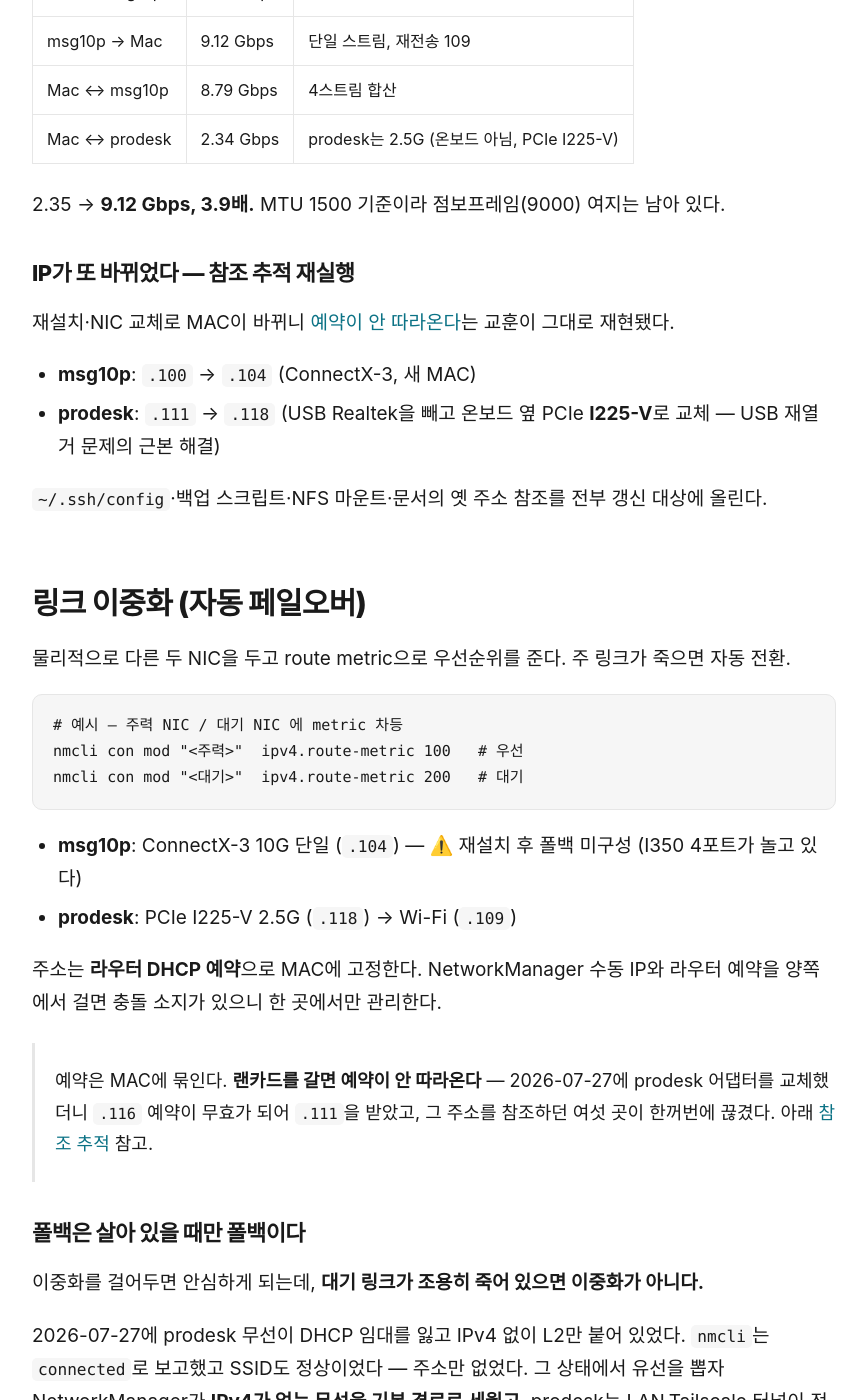
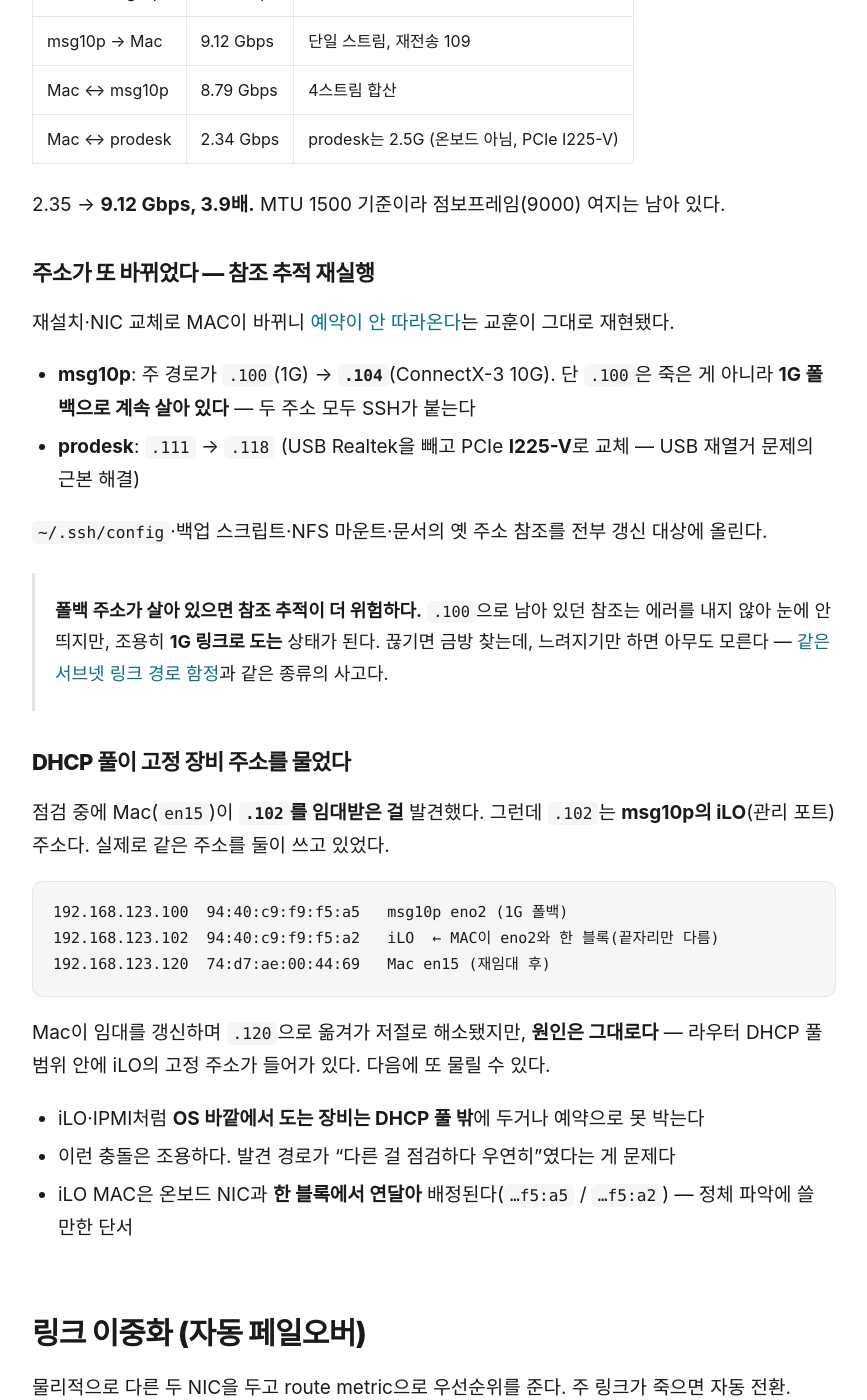
Before and after one commit to seongilp/homelab, a Jekyll site: the page built from docs/network.md, in a window 1280 px wide and 1400 px high, scrolled down 1486 px. Shown: the whole window, without its empty margins (206-1073 px from the left). Built offline with Jekyll 4.4.1, drawn with Linux system fonts in a browser that asks for light colours; our own code applies the rules of GitHub Pages for plain Markdown files; some of the changed text lies outside the part shown.

Commit message:
docs(network): 점검 결과 반영 — msg10p 폴백 정정(netplan), DHCP·iLO 주소 충돌 기록

````diff
--- a/docs/network.md
+++ b/docs/network.md
@@ -44,30 +44,71 @@
 
 2.35 → **9.12 Gbps, 3.9배.** MTU 1500 기준이라 점보프레임(9000) 여지는 남아 있다.
 
-### IP가 또 바뀌었다 — 참조 추적 재실행
+### 주소가 또 바뀌었다 — 참조 추적 재실행
 
 재설치·NIC 교체로 MAC이 바뀌니 [예약이 안 따라온다](#주소를-바꾸면-참조를-전부-찾아야-한다)는
 교훈이 그대로 재현됐다.
 
-- **msg10p**: `.100` → `.104` (ConnectX-3, 새 MAC)
-- **prodesk**: `.111` → `.118` (USB Realtek을 빼고 온보드 옆 PCIe **I225-V**로 교체 — USB 재열거 문제의 근본 해결)
+- **msg10p**: 주 경로가 `.100`(1G) → **`.104`**(ConnectX-3 10G). 단 `.100`은 죽은 게 아니라
+  **1G 폴백으로 계속 살아 있다** — 두 주소 모두 SSH가 붙는다
+- **prodesk**: `.111` → `.118` (USB Realtek을 빼고 PCIe **I225-V**로 교체 — USB 재열거 문제의 근본 해결)
 
 `~/.ssh/config`·백업 스크립트·NFS 마운트·문서의 옛 주소 참조를 전부 갱신 대상에 올린다.
+
+> **폴백 주소가 살아 있으면 참조 추적이 더 위험하다.** `.100`으로 남아 있던 참조는
+> 에러를 내지 않아 눈에 안 띄지만, 조용히 **1G 링크로 도는** 상태가 된다.
+> 끊기면 금방 찾는데, 느려지기만 하면 아무도 모른다 —
+> [같은 서브넷 링크 경로 함정](#default-metric만-보면-속는다--같은-서브넷은-링크-경로가-이긴다)과 같은 종류의 사고다.
+
+### DHCP 풀이 고정 장비 주소를 물었다
+
+점검 중에 Mac(`en15`)이 **`.102`를 임대받은 걸** 발견했다. 그런데 `.102`는
+**msg10p의 iLO**(관리 포트) 주소다. 실제로 같은 주소를 둘이 쓰고 있었다.
+
+```
+192.168.123.100  94:40:c9:f9:f5:a5   msg10p eno2 (1G 폴백)
+192.168.123.102  94:40:c9:f9:f5:a2   iLO  ← MAC이 eno2와 한 블록(끝자리만 다름)
+192.168.123.120  74:d7:ae:00:44:69   Mac en15 (재임대 후)
+```
+
+Mac이 임대를 갱신하며 `.120`으로 옮겨가 저절로 해소됐지만, **원인은 그대로다** —
+라우터 DHCP 풀 범위 안에 iLO의 고정 주소가 들어가 있다. 다음에 또 물릴 수 있다.
+
+- iLO·IPMI처럼 **OS 바깥에서 도는 장비는 DHCP 풀 밖**에 두거나 예약으로 못 박는다
+- 이런 충돌은 조용하다. 발견 경로가 "다른 걸 점검하다 우연히"였다는 게 문제다
+- iLO MAC은 온보드 NIC과 **한 블록에서 연달아** 배정된다(`…f5:a5` / `…f5:a2`) — 정체 파악에 쓸 만한 단서
 
 ## 링크 이중화 (자동 페일오버)
 
 물리적으로 다른 두 NIC을 두고 route metric으로 우선순위를 준다. 주 링크가 죽으면 자동 전환.
 
-```
-# 예시 — 주력 NIC / 대기 NIC 에 metric 차등
-nmcli con mod "<주력>"  ipv4.route-metric 100   # 우선
-nmcli con mod "<대기>"  ipv4.route-metric 200   # 대기
+- **msg10p**: ConnectX-3 10G `.104` (metric 100) → I350 온보드 1G `.100` (metric 500)
+- **prodesk**: PCIe I225-V 2.5G (`.118`) → Wi-Fi (`.109`)
+
+관리 도구는 노드마다 다르다. **msg10p는 재설치 후 NetworkManager가 아니라 netplan
+(systemd-networkd)** 을 쓴다 — 같은 metric 차등을 이렇게 준다.
+
+```yaml
+# msg10p — /etc/netplan/00-installer-config.yaml
+ens1:                      # ConnectX-3 10G — 주력
+  dhcp4: true
+  dhcp4-overrides: { route-metric: 100 }
+eno2:                      # I350 온보드 1G — 대기
+  dhcp4: true
+  dhcp4-overrides: { route-metric: 500 }
+  optional: true           # 링크 없어도 부팅을 막지 않는다
 ```
 
-- **msg10p**: ConnectX-3 10G 단일 (`.104`) — ⚠️ 재설치 후 폴백 미구성 (I350 4포트가 놀고 있다)
-- **prodesk**: PCIe I225-V 2.5G (`.118`) → Wi-Fi (`.109`)
+```bash
+# prodesk 등 NetworkManager 노드
+nmcli con mod "<주력>"  ipv4.route-metric 100
+nmcli con mod "<대기>"  ipv4.route-metric 200
+```
 
-주소는 **라우터 DHCP 예약**으로 MAC에 고정한다. NetworkManager 수동 IP와 라우터 예약을
+`optional: true`가 중요하다. 없으면 대기 NIC에 케이블이 안 꽂혀 있을 때
+`systemd-networkd-wait-online`이 부팅을 붙잡는다.
+
+주소는 **라우터 DHCP 예약**으로 MAC에 고정한다. 수동 IP와 라우터 예약을
 양쪽에서 걸면 충돌 소지가 있으니 한 곳에서만 관리한다.
 
 > 예약은 MAC에 묶인다. **랜카드를 갈면 예약이 안 따라온다** — 2026-07-27에 prodesk
````
Also changed, not shown: README.md (+3 -2 lines).
